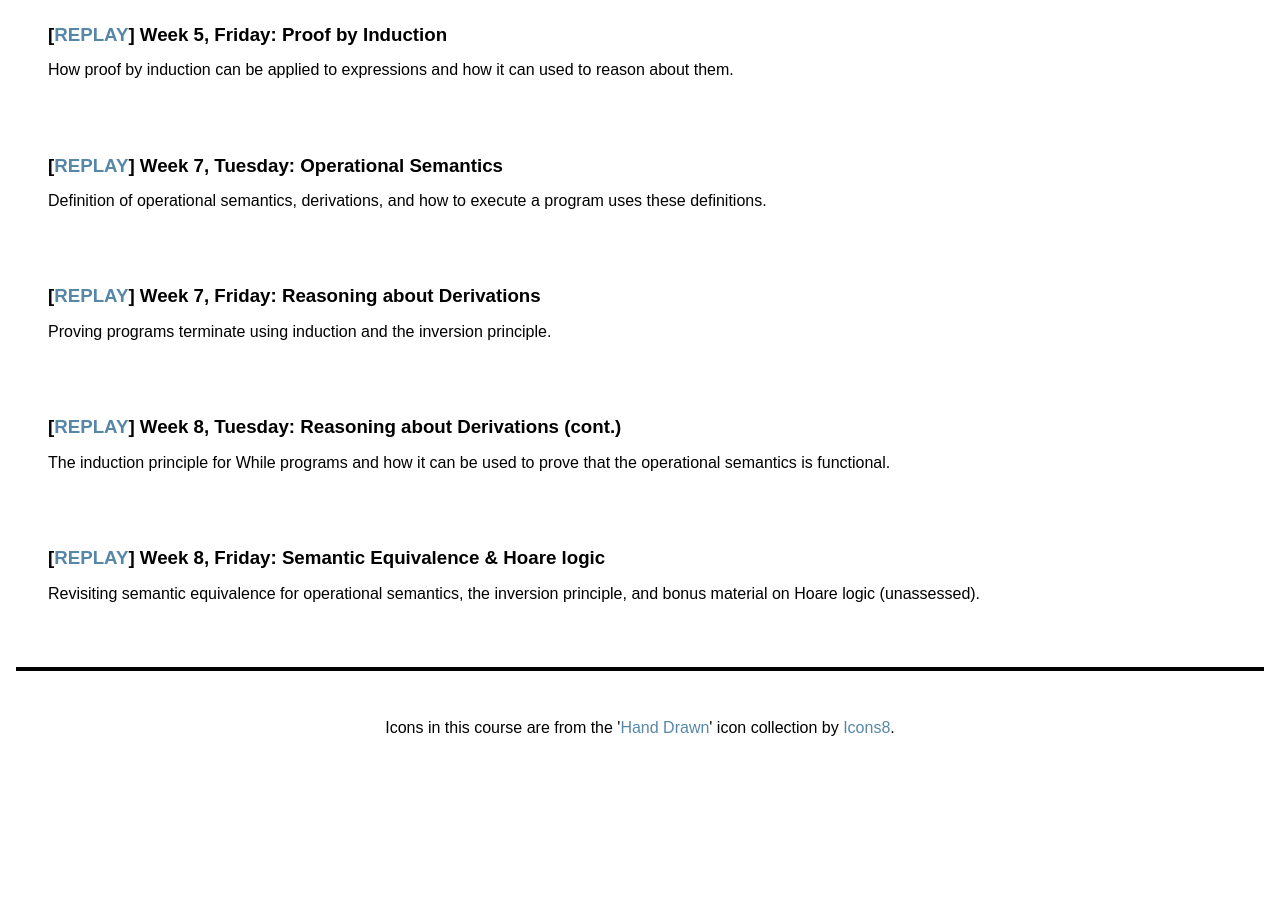
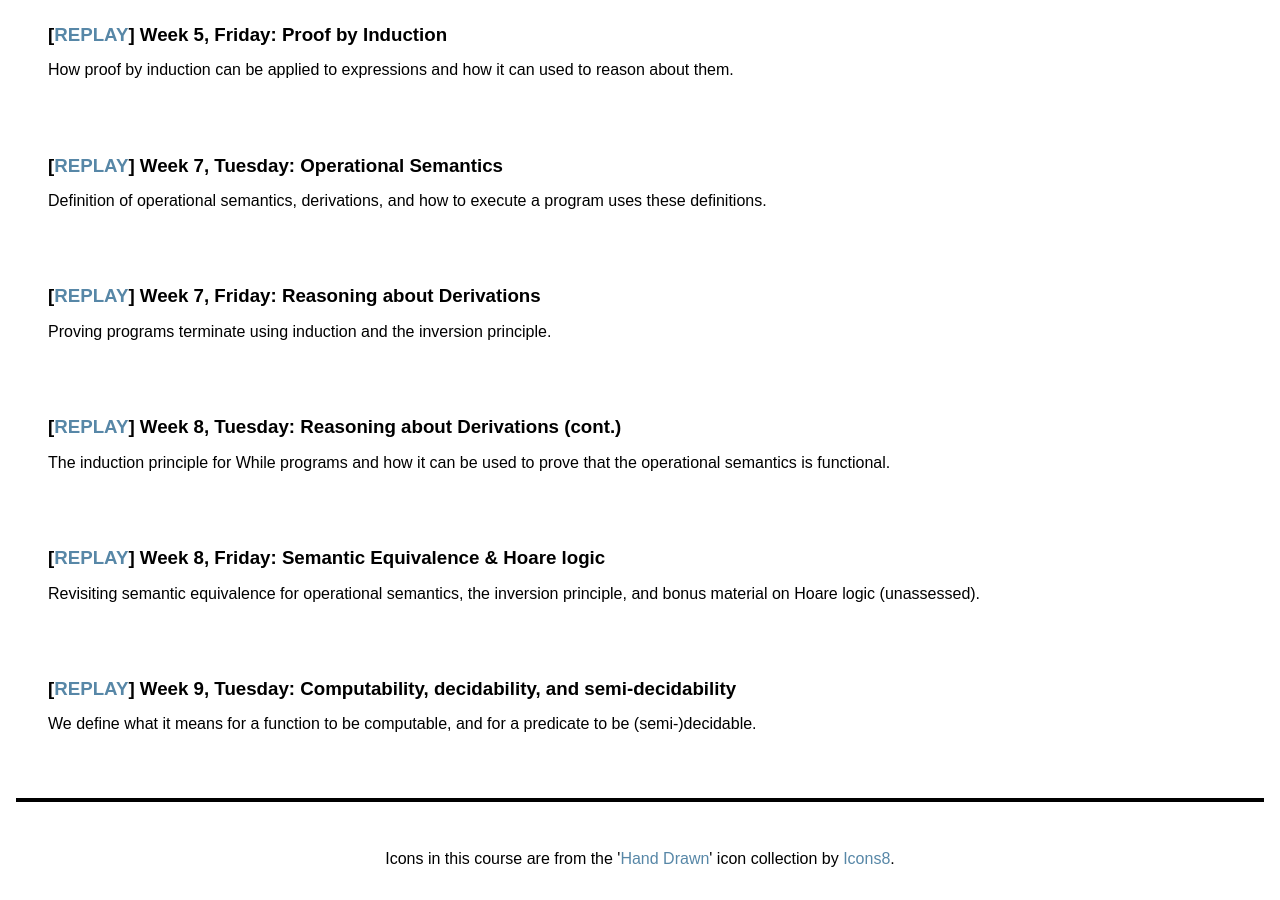
Before and after one commit to uob-coms20007/webpages, a Jekyll site: the page built from schedule.md, in a window 1280 px wide and 900 px high, scrolled down 2245 px. Built offline with Jekyll 4.4.1, drawn with Linux system fonts in a browser that asks for light colours; nearby versions of some CDN libraries; before the commit the page ends 3014 px from its top, so only the background shows below that; some of the changed text lies outside the part shown.

Commit message:
adding Week 9 Tuesday lecture

```diff
--- a/_data/lectures.yml
+++ b/_data/lectures.yml
@@ -59,6 +59,10 @@
 - title: Semantic Equivalence & Hoare logic
   description: Revisiting semantic equivalence for operational semantics, the inversion principle, and bonus material on Hoare logic (unassessed).
   replay: https://mediasite.bris.ac.uk/Mediasite/Play/e351f5ad01134138a7c80d8dcb93ced21d
+
+- title: Computability, decidability, and semi-decidability
+  description: We define what it means for a function to be computable, and for a predicate to be (semi-)decidable.
+  replay: https://mediasite.bris.ac.uk/Mediasite/Play/45ac04f26de44ea0b3a106c5cc8c44311d
 
 # - title: Introduction
 #   description: Introduction to the themes of the unit and how the unit runs.  Strings, concrete syntax and a preview of context-free string grammars.
```
